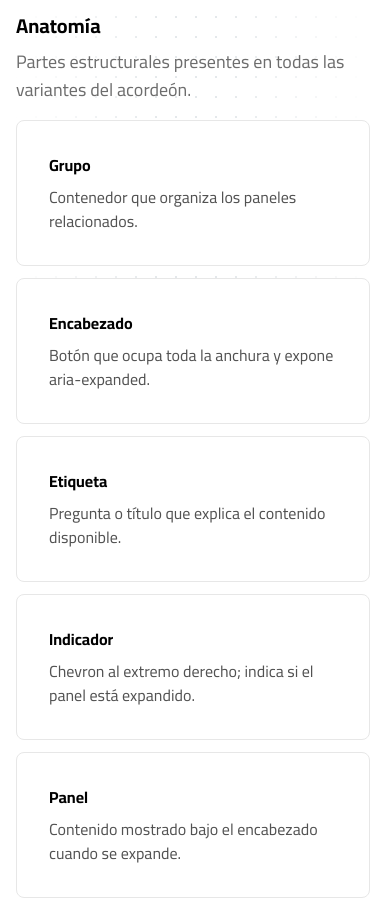
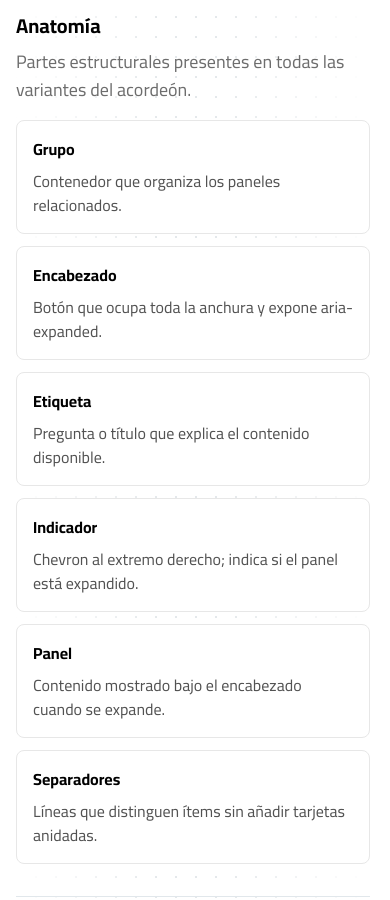
Before and after one commit to SantiagoM96/mlz-muni, a React (Vite) app: page /ui-kit-andy/componentes/acordeon in a window 390 px wide. Shown: the part 2721-3621 px from the top of the page. Built offline with nearby package versions, Linux system fonts and the light colour scheme; a web font is replaced by a local one.

Commit message:
fix(ui-kit): padding real de 16px en fichas de anatomía en todos los anchos

```diff
--- a/src/pages/andy-kit/andy-docs-primitives.css
+++ b/src/pages/andy-kit/andy-docs-primitives.css
@@ -98,7 +98,7 @@
  gap:var(--mlz-space-8);
  min-width:0;
  margin:0;
- padding:calc(var(--mlz-space-20) + var(--mlz-space-16)); /* +16 px a cada ficha */
+ padding:var(--mlz-space-16); /* 16 px exactos en todas las fichas */
  border:1px solid var(--color-grey-100,#e7e7e7);
  border-radius:var(--mlz-radius-lg,8px);
  background:#fff;
@@ -127,6 +127,6 @@
   row-gap:var(--mlz-space-12);
  }
  .andy-doc-layout .andy-doc-guideline-card{
-  padding:var(--mlz-space-32); /* 16 px originales +16 px */
+  padding:var(--mlz-space-16); /* 16 px también en mobile */
  }
 }
```
